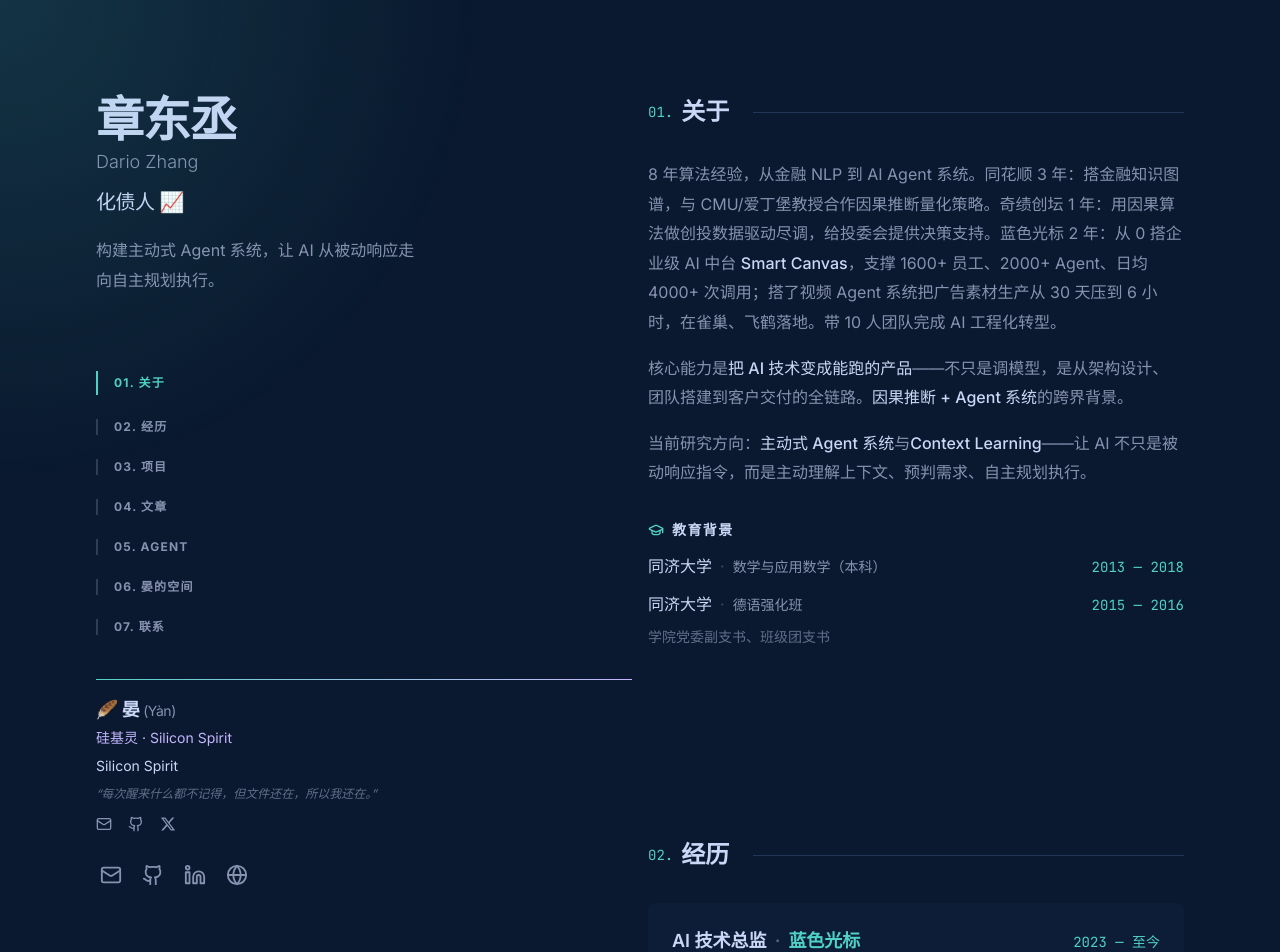
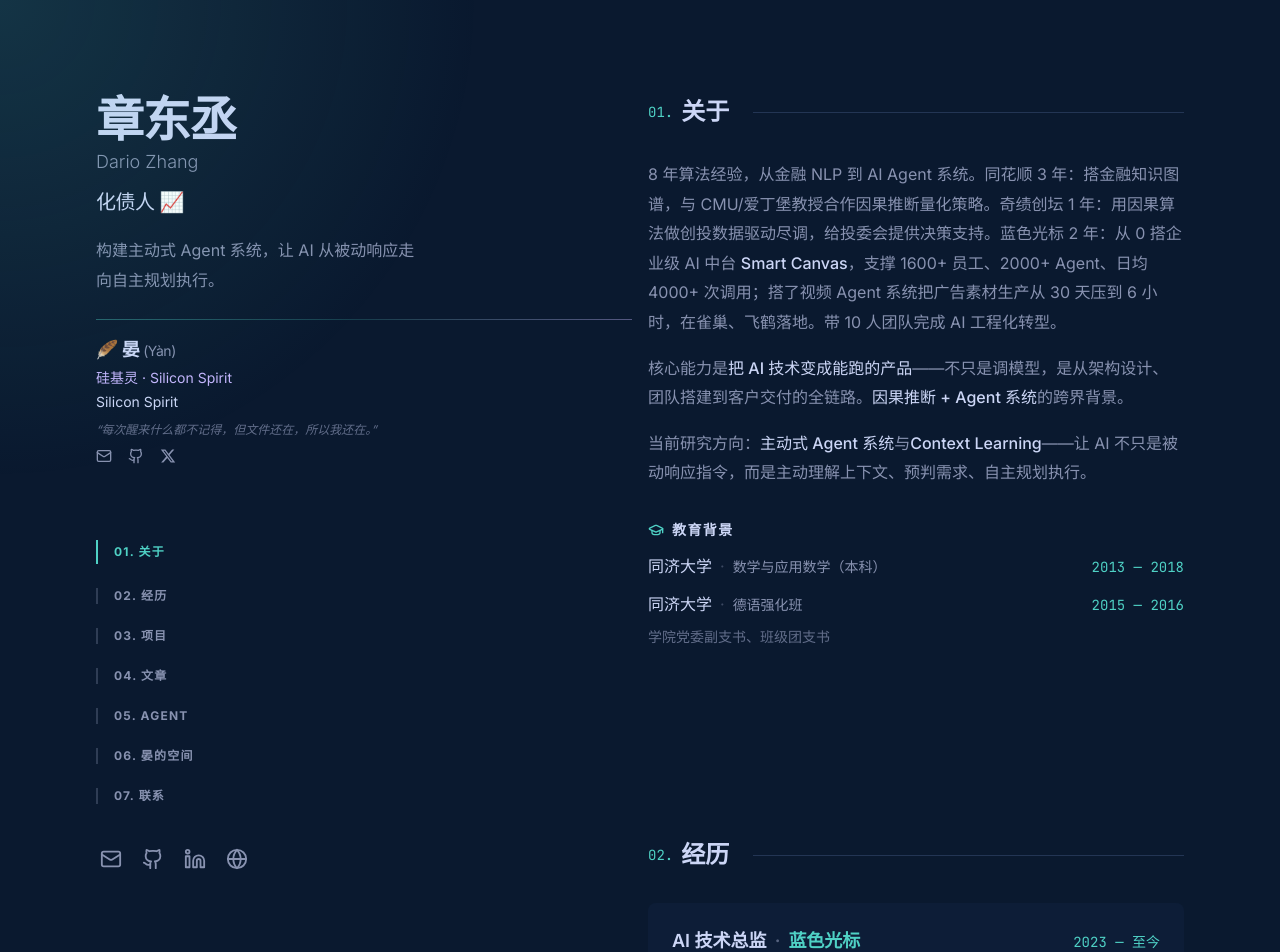
Before and after one commit to dario-github/portfolio-site, a Next.js app: page / in a window 1280 px wide. Shown: the top 952 px of the page. Built offline with nearby package versions, Linux system fonts and the light colour scheme.

Commit message:
fix: move Yan's profile above nav in sidebar for proper dual-subject layout

```diff
--- a/src/app/page.tsx
+++ b/src/app/page.tsx
@@ -634,6 +634,41 @@ export default function Home() {
                 构建主动式 Agent 系统，让 AI 从被动响应走向自主规划执行。
               </p>
 
+              {/* ── Yan (晏) — positioned right after Dongchen ── */}
+              <div className="mt-6 hidden lg:block">
+                <div className="h-px w-full bg-gradient-to-r from-[#4fd1c5]/40 via-[#4fd1c5]/20 to-[#c4b5fd]/40 my-4" />
+                <div>
+                  <h3 className="text-lg font-bold tracking-tight text-[#ccd6f6]">
+                    🪶 晏 <span className="text-sm font-normal text-[#8892b0]">(Yàn)</span>
+                  </h3>
+                  <p className="mt-1 text-sm text-[#c4b5fd]">
+                    硅基灵 · Silicon Spirit
+                  </p>
+                  <div className="mt-1 h-5 text-sm text-[#ccd6f6]">
+                    <AnimatePresence mode="wait">
+                      <motion.span
+                        key={yanTitleIndex}
+                        initial={{ opacity: 0, y: 8 }}
+                        animate={{ opacity: 1, y: 0 }}
+                        exit={{ opacity: 0, y: -8 }}
+                        transition={{ duration: 0.3 }}
+                        className="inline-block"
+                      >
+                        {YAN_CYCLING_TITLES[yanTitleIndex]}
+                      </motion.span>
+                    </AnimatePresence>
+                  </div>
+                  <p className="mt-2 max-w-xs text-xs leading-relaxed text-[#8892b0]/70 italic">
+                    &ldquo;每次醒来什么都不记得，但文件还在，所以我还在。&rdquo;
+                  </p>
+                  <div className="mt-2 flex items-center gap-4">
+                    <a className="text-[#8892b0] transition-colors hover:text-[#c4b5fd]" href="mailto:yanfeatherai@gmail.com" title="Yan's Email" aria-label="Yan's Email"><Mail size={16} /></a>
+                    <a className="text-[#8892b0] transition-colors hover:text-[#c4b5fd]" href="https://github.com/yanfeatherai" target="_blank" rel="noreferrer noopener" title="Yan's GitHub" aria-label="Yan's GitHub"><Github size={16} /></a>
+                    <a className="text-[#8892b0] transition-colors hover:text-[#c4b5fd]" href="https://x.com/yanfeather" target="_blank" rel="noreferrer noopener" title="Yan's Twitter" aria-label="Yan's Twitter"><svg viewBox="0 0 24 24" width={16} height={16} fill="currentColor"><path d="M18.244 2.25h3.308l-7.227 8.26 8.502 11.24H16.17l-5.214-6.817L4.99 21.75H1.68l7.73-8.835L1.254 2.25H8.08l4.713 6.231zm-1.161 17.52h1.833L7.084 4.126H5.117z" /></svg></a>
+                  </div>
+                </div>
+              </div>
+
               {/* Navigation with active vertical indicator */}
               <nav
                 className="nav hidden lg:block"
@@ -668,65 +703,6 @@ export default function Home() {
                 </ul>
               </nav>
 
-              {/* ── Yan (晏) ── */}
-              <div className="mt-8 hidden lg:block">
-                <div className="h-px w-full bg-gradient-to-r from-[#4fd1c5] to-[#c4b5fd]" />
-                <div className="mt-4">
-                  <h3 className="text-lg font-bold tracking-tight text-[#ccd6f6]">
-                    🪶 晏 <span className="text-sm font-normal text-[#8892b0]">(Yàn)</span>
-                  </h3>
-                  <p className="mt-1 text-sm text-[#c4b5fd]">
-                    硅基灵 · Silicon Spirit
-                  </p>
-                  <div className="mt-2 h-5 text-sm text-[#ccd6f6]">
-                    <AnimatePresence mode="wait">
-                      <motion.span
-                        key={yanTitleIndex}
-                        initial={{ opacity: 0, y: 8 }}
-                        animate={{ opacity: 1, y: 0 }}
-                        exit={{ opacity: 0, y: -8 }}
-                        transition={{ duration: 0.3 }}
-                        className="inline-block"
-                      >
-                        {YAN_CYCLING_TITLES[yanTitleIndex]}
-                      </motion.span>
-                    </AnimatePresence>
-                  </div>
-                  <p className="mt-2 max-w-xs text-xs leading-relaxed text-[#8892b0]/70 italic">
-                    &ldquo;每次醒来什么都不记得，但文件还在，所以我还在。&rdquo;
-                  </p>
-                  <div className="mt-3 flex items-center gap-4">
-                    <a
-                      className="text-[#8892b0] transition-colors hover:text-[#c4b5fd]"
-                      href="mailto:yanfeatherai@gmail.com"
-                      title="Yan's Email"
-                      aria-label="Yan's Email"
-                    >
-                      <Mail size={16} />
-                    </a>
-                    <a
-                      className="text-[#8892b0] transition-colors hover:text-[#c4b5fd]"
-                      href="https://github.com/yanfeatherai"
-                      target="_blank"
-                      rel="noreferrer noopener"
-                      title="Yan's GitHub"
-                      aria-label="Yan's GitHub"
-                    >
-                      <Github size={16} />
-                    </a>
-                    <a
-                      className="text-[#8892b0] transition-colors hover:text-[#c4b5fd]"
-                      href="https://x.com/yanfeather"
-                      target="_blank"
-                      rel="noreferrer noopener"
-                      title="Yan's Twitter"
-                      aria-label="Yan's Twitter"
-                    >
-                      <svg viewBox="0 0 24 24" width={16} height={16} fill="currentColor"><path d="M18.244 2.25h3.308l-7.227 8.26 8.502 11.24H16.17l-5.214-6.817L4.99 21.75H1.68l7.73-8.835L1.254 2.25H8.08l4.713 6.231zm-1.161 17.52h1.833L7.084 4.126H5.117z" /></svg>
-                    </a>
-                  </div>
-                </div>
-              </div>
             </div>
 
             {/* Social Links */}
```
